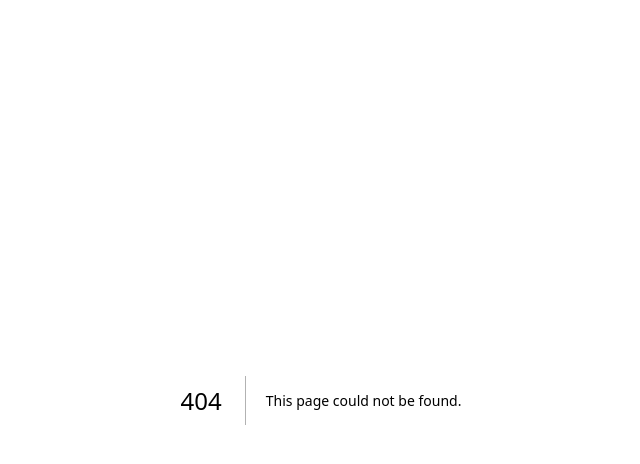
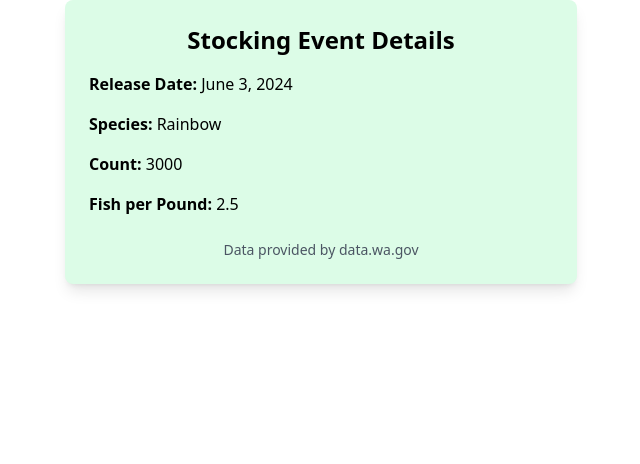
Before and after one commit to BradleyHendrickson/wa-fish-stock-notifier, a Next.js app in the folder wa-fish-stock-notifier/: page /emailTest in a window 1280 px wide. Before the commit this address had no page. Shown: the top 464 px of the page, without its empty margins (319-959 px from the left). Built offline with nearby package versions, Linux system fonts and the light colour scheme.

Commit message:
fix email for real

```diff
--- /dev/null
+++ b/wa-fish-stock-notifier/app/emailTest/page.js
@@ -0,0 +1,41 @@
+
+import { EmailTemplate } from '@/components/EmailTemplate';
+
+export default function TestEmail() {
+    var stockinginfo = {
+          run: "NA",
+          stock: "Goldendale",
+          agency: "WDFW",
+          county: "Clark       ",
+          origin: "HATCHERY",
+          species: "Rainbow",
+          cwt_code: "",
+          facility: "GOLDENDALE HATCHERY",
+          geo_code: "L38502",
+          lifestage: "Legals",
+          mark_code: "UM",
+          brood_year: "2022",
+          release_year: "2024",
+          species_type: "Trout/Kokanee",
+          total_pounds: "1200",
+          release_month: "6",
+          number_released: "3000",
+          release_end_date: "2024-06-03T00:00:00.000",
+          release_location: "KLINELINE PD (CLAR)",
+          number_marked_only: "0",
+          number_tagged_only: "0",
+          release_start_date: "2024-06-03T00:00:00.000",
+          number_marked_and_tagged: "0",
+          number_neither_marked_or: "3000",
+          number_of_fish_per_pound: "2.5"
+        }
+
+
+    return(
+        <div>
+            {EmailTemplate(
+                stockinginfo
+            )}
+        </div>
+    )
+}
--- a/wa-fish-stock-notifier/components/EmailTemplate.jsx
+++ b/wa-fish-stock-notifier/components/EmailTemplate.jsx
@@ -3,7 +3,7 @@ import * as React from 'react';
 
 export function EmailTemplate(stockinginfo) {
 
-  const { release_start_date, species, number_released, number_of_fish_per_pound } = stockinginfo?.stockingEvent;
+  const { release_start_date, species, number_released, number_of_fish_per_pound } = stockinginfo
 
   const formattedDate = new Date(release_start_date).toLocaleDateString('en-US', {
     year: 'numeric',
```
